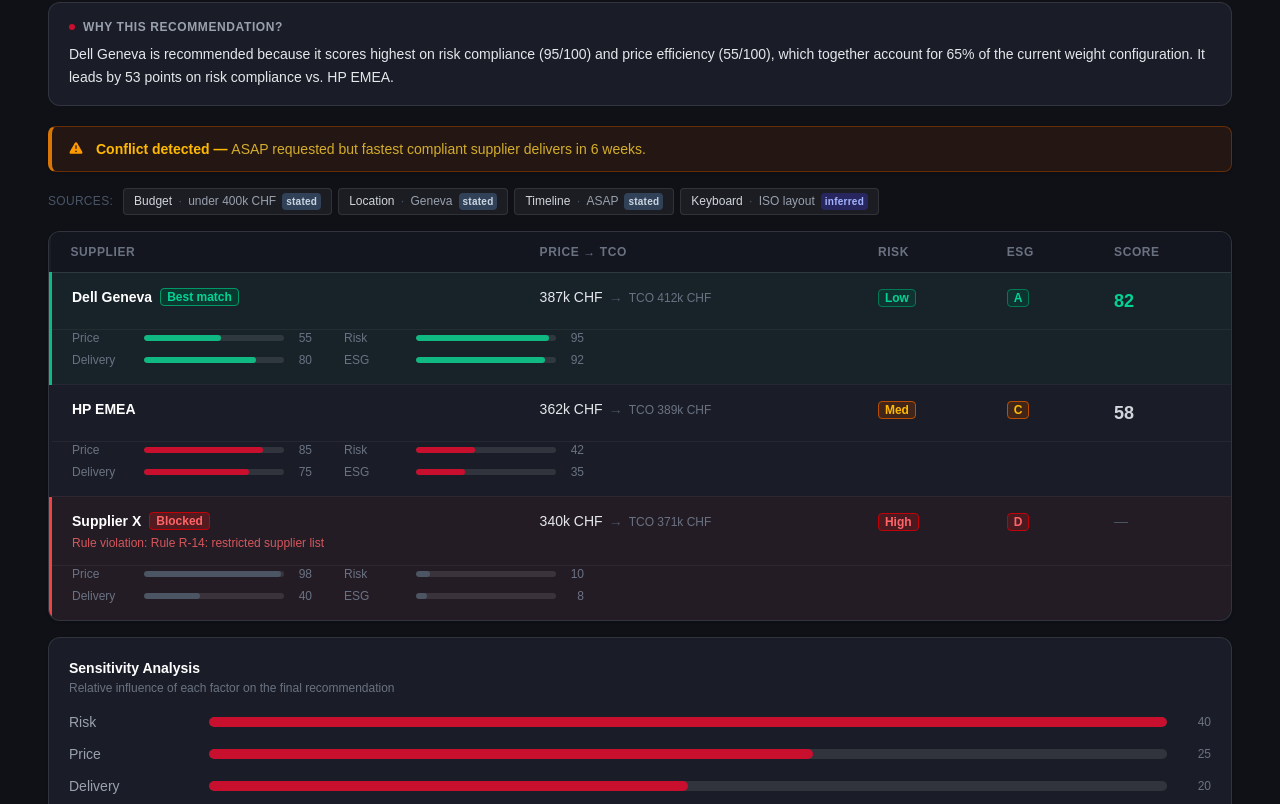
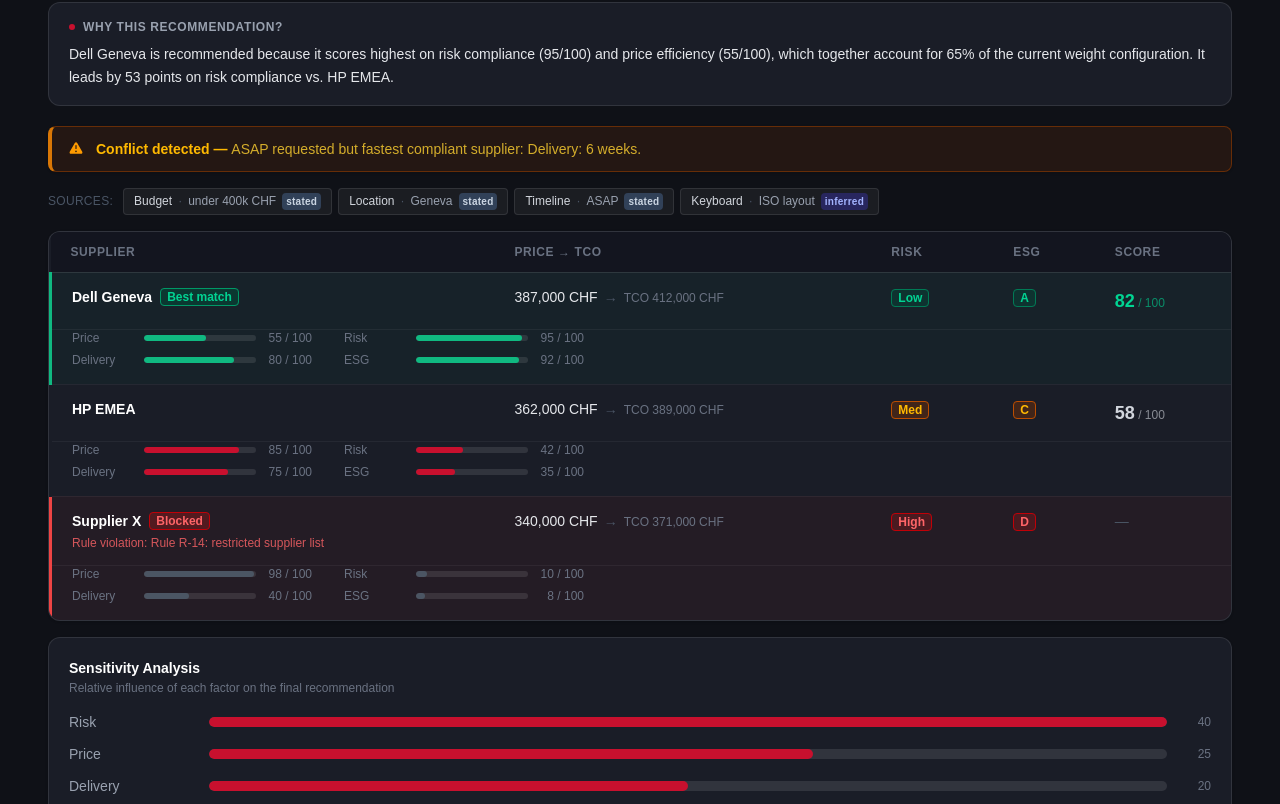
Before and after one commit to Linahmi/hackapp, a Next.js app: page /supplier-demo in a window 1280 px wide. Shown: the part 565-1369 px from the top of the page. Built offline with nearby package versions, Linux system fonts and the light colour scheme.

Commit message:
feat: introduce dedicated supplier results page, integrate agent output via session storage, and add estimated savings to escalations.

```diff
--- a/app/page.tsx
+++ b/app/page.tsx
@@ -71,7 +71,6 @@
       setResult(data);
       sessionStorage.setItem("procure_result", JSON.stringify(data));
       setStage("done");
-      router.push("/supplier");
     } catch (err: any) {
       setError(err.message ?? "Unknown error");
       setStage("error");
@@ -140,11 +139,25 @@
         </div>
       )}
 
-      {/* Results — interpretation + policy check only (yellow spec) */}
+      {/* Results — interpretation + policy check + CTA */}
       {stage === "done" && result && (
         <>
           <RequestInterpretation interpretation={result.request_interpretation} />
           <PolicyCheck           validation={result.validation} />
+
+          {/* Navigation CTA to Page 2 */}
+          <div className="w-full max-w-2xl">
+            <button
+              onClick={() => router.push("/supplier")}
+              className="w-full flex items-center justify-center gap-2.5 rounded-xl px-6 py-4 text-sm font-semibold text-white transition-colors hover:opacity-90"
+              style={{ backgroundColor: "#C8102E" }}
+            >
+              View Supplier Analysis
+              <svg className="h-4 w-4" fill="none" viewBox="0 0 24 24" stroke="currentColor" strokeWidth={2.5}>
+                <path strokeLinecap="round" strokeLinejoin="round" d="M13.5 4.5L21 12m0 0l-7.5 7.5M21 12H3" />
+              </svg>
+            </button>
+          </div>
         </>
       )}
 
--- a/app/supplier-demo/page.tsx
+++ b/app/supplier-demo/page.tsx
@@ -28,9 +28,9 @@
 };
 
 const DEMO_META: Record<string, MetaEntry> = {
-  "Dell Geneva": { price: "387k CHF", tco: "412k CHF", risk: "Low",  esg: "A", blocked: false },
-  "HP EMEA":     { price: "362k CHF", tco: "389k CHF", risk: "Med",  esg: "C", blocked: false },
-  "Supplier X":  { price: "340k CHF", tco: "371k CHF", risk: "High", esg: "D", blocked: true,
+  "Dell Geneva": { price: "387,000 CHF", tco: "412,000 CHF", risk: "Low",  esg: "A", blocked: false },
+  "HP EMEA":     { price: "362,000 CHF", tco: "389,000 CHF", risk: "Med",  esg: "C", blocked: false },
+  "Supplier X":  { price: "340,000 CHF", tco: "371,000 CHF", risk: "High", esg: "D", blocked: true,
                    blockedReason: "Rule R-14: restricted supplier list" },
 };
 
@@ -42,7 +42,7 @@
 ];
 
 const DEMO_CONFLICTS: ConflictWarning[] = [
-  { message: "ASAP requested but fastest compliant supplier delivers in 6 weeks." },
+  { message: "ASAP requested but fastest compliant supplier: Delivery: 6 weeks." },
 ];
 
 const DEMO_AUDIT: AuditEntry[] = [
@@ -72,8 +72,7 @@
 
 function formatAmount(amount: number, currency: string): string {
   if (amount >= 1_000_000) return `${(amount / 1_000_000).toFixed(1)}M ${currency}`;
-  if (amount >= 1_000)     return `${Math.round(amount / 1_000)}k ${currency}`;
-  return `${Math.round(amount)} ${currency}`;
+  return `${Math.round(amount).toLocaleString("en")} ${currency}`;
 }
 
 // ─── Score helpers ────────────────────────────────────────────────────────────
--- a/components/RequestInterpretation.tsx
+++ b/components/RequestInterpretation.tsx
@@ -34,21 +34,25 @@
       icon: "🖥️",
       label: "Product",
       value: [category_l1, category_l2].filter(Boolean).join(" › ") || "—",
+      method: "inferred" as const,
     },
     {
       icon: "📦",
       label: "Quantity",
       value: quantity != null ? `${quantity}${unit_of_measure ? " " + unit_of_measure : ""}` : "—",
+      method: "stated" as const,
     },
     {
       icon: "📍",
       label: "Location",
       value: delivery_countries?.length ? delivery_countries.join(", ") : "—",
+      method: "stated" as const,
     },
     {
       icon: "💰",
       label: "Budget",
       value: budget_amount != null ? `${currency ?? ""} ${Number(budget_amount).toLocaleString()}`.trim() : "—",
+      method: "stated" as const,
     },
   ];
 
@@ -74,13 +78,20 @@
         </div>
 
         <div className="grid grid-cols-2 gap-3 sm:grid-cols-4">
-          {chips.map(({ icon, label, value }) => (
+          {chips.map(({ icon, label, value, method }) => (
             <div
               key={label}
               className="flex flex-col gap-1.5 rounded-lg px-4 py-3"
               style={{ backgroundColor: "var(--bg-app)", border: "1px solid var(--border-subtle)" }}
             >
-              <span className="text-lg leading-none">{icon}</span>
+              <div className="flex items-center justify-between">
+                <span className="text-lg leading-none">{icon}</span>
+                <span className={`rounded px-1 py-0.5 text-[10px] font-semibold tracking-wide ${
+                  method === "stated" ? "bg-slate-700 text-slate-300" : "bg-indigo-900/60 text-indigo-300"
+                }`}>
+                  {method}
+                </span>
+              </div>
               <span className="text-xs font-medium uppercase tracking-wider" style={{ color: "var(--text-muted)" }}>
                 {label}
               </span>
--- a/components/agent/SupplierComparisonTable.tsx
+++ b/components/agent/SupplierComparisonTable.tsx
@@ -76,7 +76,7 @@
           style={{ width: `${value}%`, backgroundColor: accent }}
         />
       </div>
-      <span className="w-5 text-right text-xs tabular-nums text-gray-500">{value}</span>
+      <span className="w-12 text-right text-xs tabular-nums text-gray-500">{value} / 100</span>
     </div>
   );
 }
@@ -235,8 +235,9 @@
                     </td>
                     <td className="px-5 py-3.5 align-top">
                       {s.score !== null ? (
-                        <span className={`text-lg font-bold tabular-nums ${isBest ? "text-emerald-400" : "text-gray-300"}`}>
-                          {s.score}
+                        <span className={`font-bold tabular-nums ${isBest ? "text-emerald-400" : "text-gray-300"}`}>
+                          <span className="text-lg">{s.score}</span>
+                          <span className="text-xs font-medium opacity-60"> / 100</span>
                         </span>
                       ) : (
                         <span className="text-gray-600">—</span>
```
